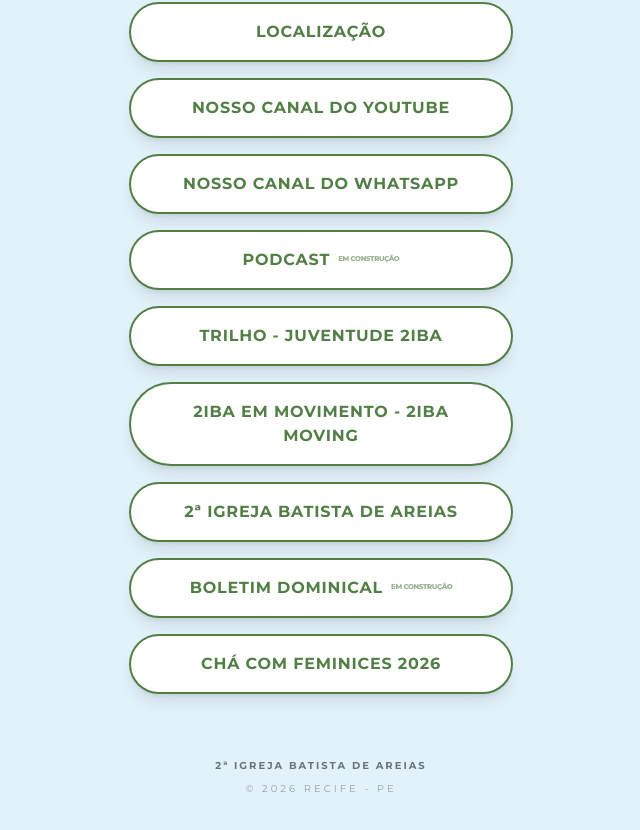
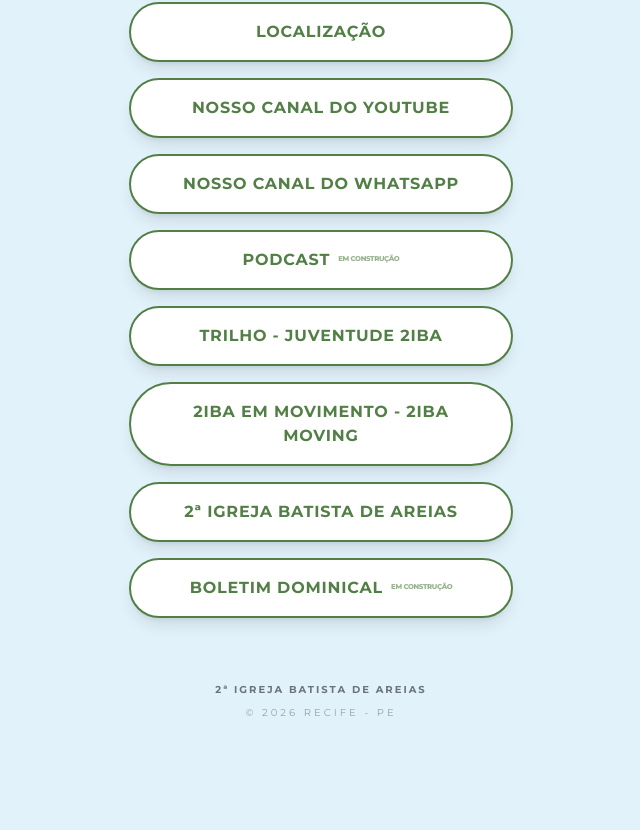
Before and after one commit to osmanhenrique/Bio-Instagram---2-Igreja-Batista-de-Areias, a React (Vite) app: page / in a window 1280 px wide. Shown: the part 667-1497 px from the top of the page, without its empty margins (319-959 px from the left). After the commit the page ends 1467 px from the top, so only its background shows below. Built offline with nearby package versions, Linux system fonts and the light colour scheme.

Commit message:
feat: Remove placeholder "CHÁ COM FEMINICES 2026" link
Removes a placeholder link that was added for testing or development purposes. This link had a status of "construção" and is no longer relevant.

```diff
--- a/src/App.tsx
+++ b/src/App.tsx
@@ -77,11 +77,6 @@ const LINKS = [
         label: "BOLETIM DOMINICAL",
         url: "#",
         status: "construção"
-    },
-    {
-        id: 18,
-        label: "CHÁ COM FEMINICES 2026",
-        url: "https://forms.gle/VvD5ckMKHHJXtCQq9"
     }
 ];
 
```
